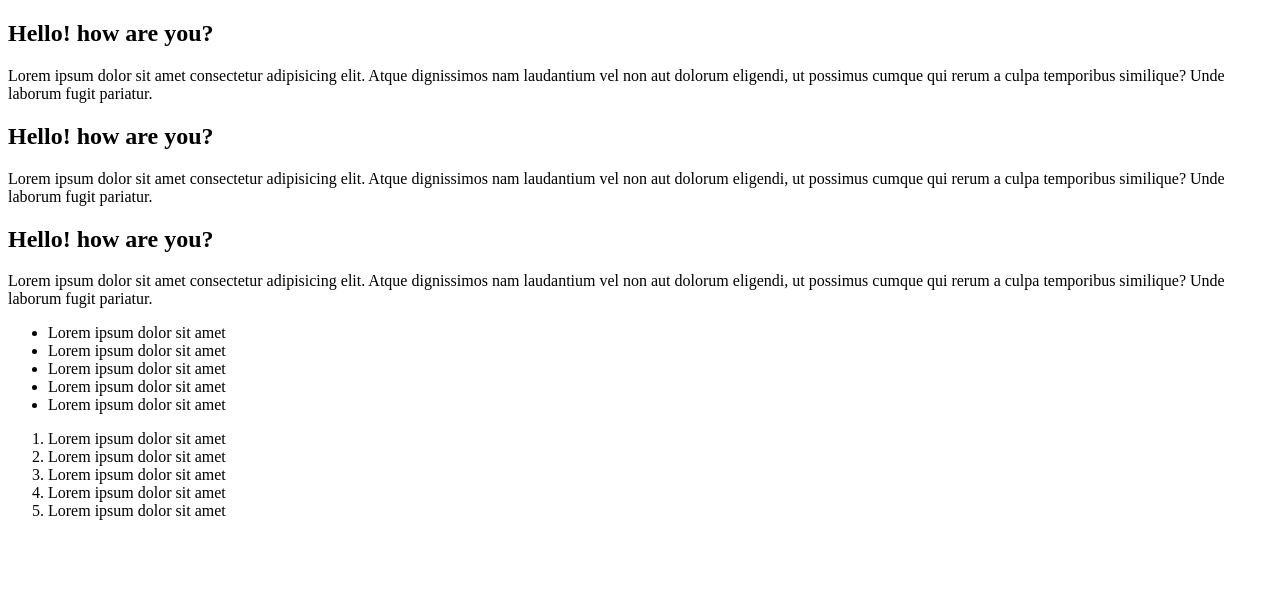
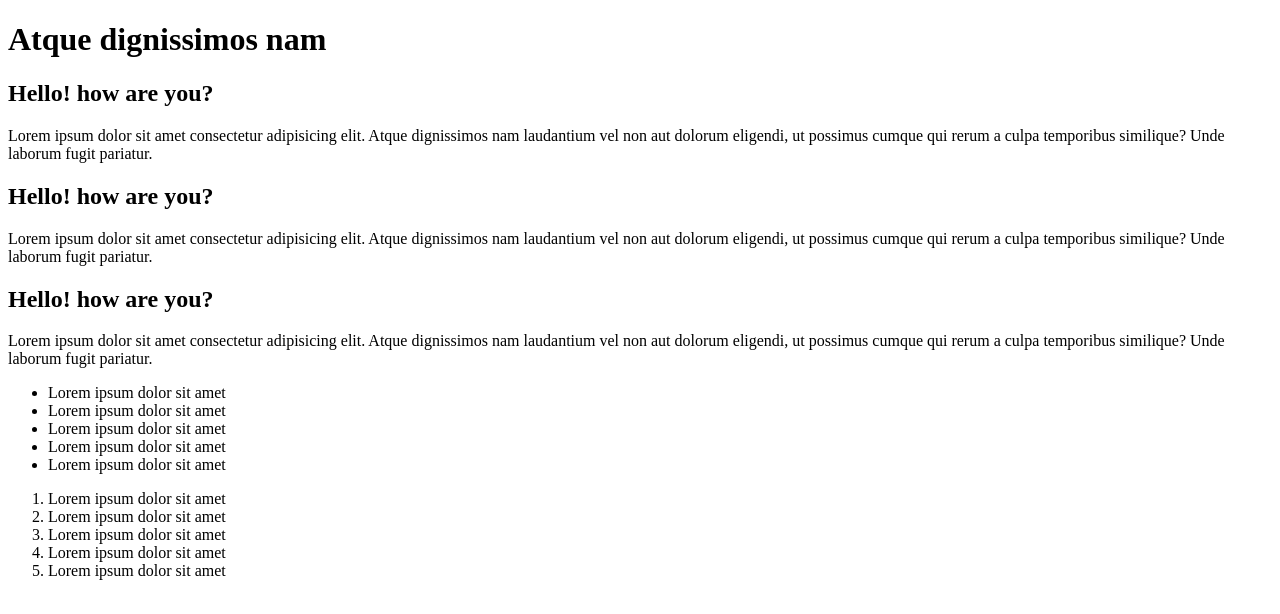
Before and after one commit to gsniper520/e-school-repo, a plain HTML site: page index.html in a window 1280 px wide. Drawn offline with Linux system fonts and the light colour scheme.

Commit message:
added development

```diff
--- a/index.html
+++ b/index.html
@@ -8,6 +8,7 @@
 <body>
 
     <div>
+        <h1>Atque dignissimos nam</h1>
         <h2>Hello! how are you?</h2>
         <p>Lorem ipsum dolor sit amet consectetur adipisicing elit. Atque dignissimos nam laudantium vel non aut dolorum eligendi, ut possimus cumque qui rerum a culpa temporibus similique? Unde laborum fugit pariatur.</p>
     </div>
```
